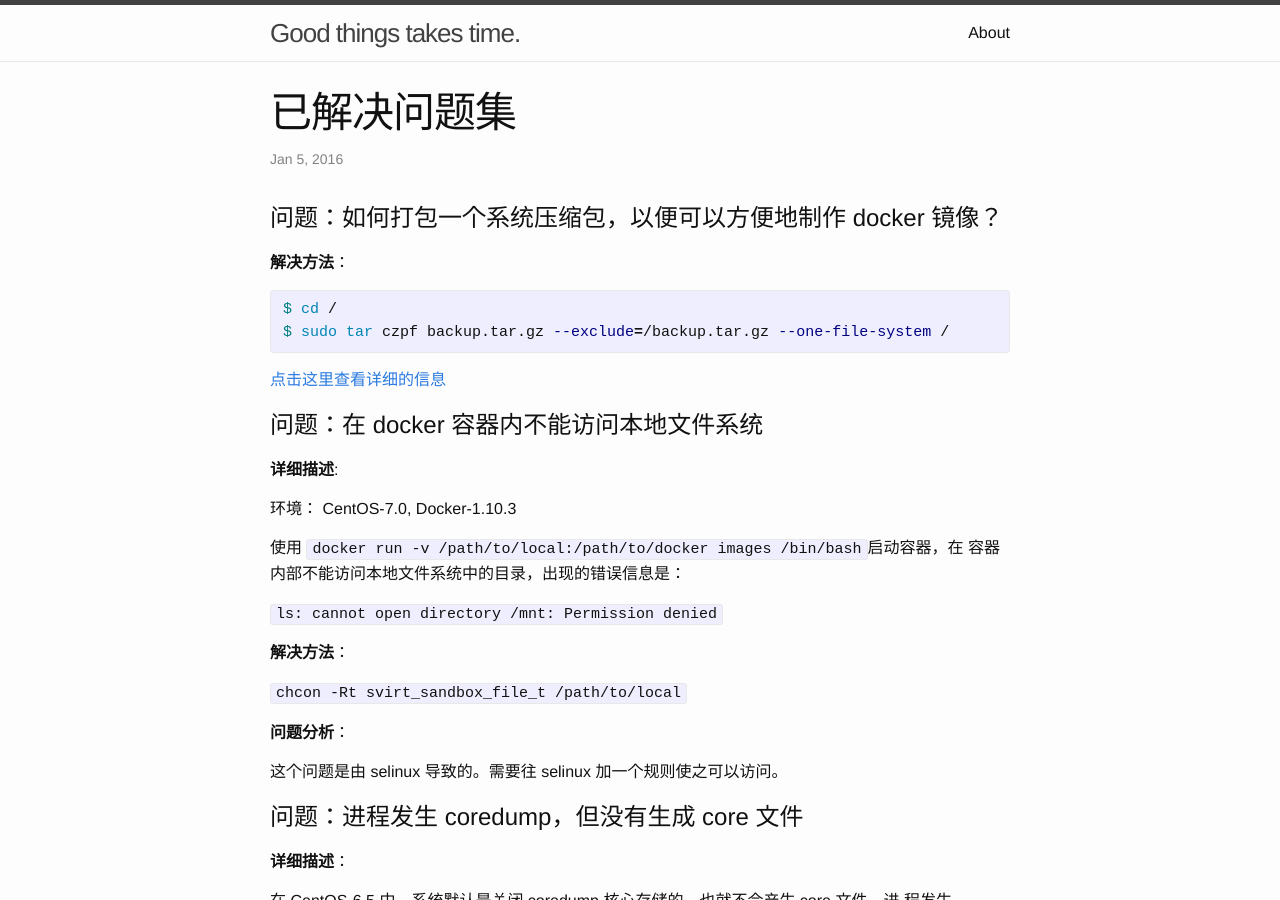
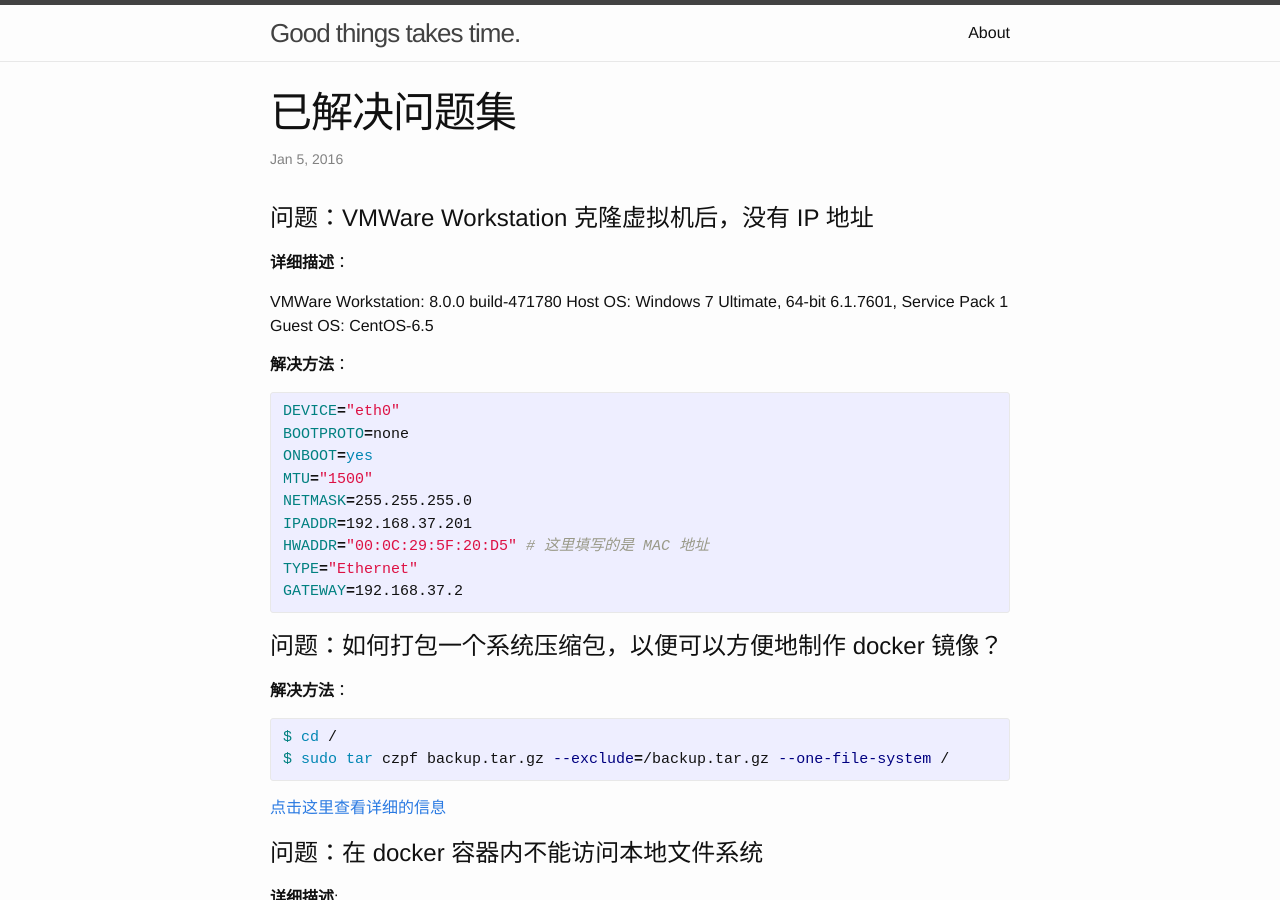
Before and after one commit to mofaph/mofaph.github.io, a Jekyll site: the page built from _posts/2016-01-05-problem-solved.md, in a window 1280 px wide and 900 px high. Built offline with Jekyll 4.4.1, drawn with Linux system fonts in a browser that asks for light colours; Markdown is read by kramdown in place of the engine named in the settings.

Commit message:
problem-solved: 解决虚拟机克隆后，CentOS-6.5 没有 IP 地址的情况

```diff
--- a/_posts/2016-01-05-problem-solved.md
+++ b/_posts/2016-01-05-problem-solved.md
@@ -2,6 +2,28 @@
 title: 已解决问题集
 layout: post
 ---
+
+# 问题：VMWare Workstation 克隆虚拟机后，没有 IP 地址
+
+**详细描述**：
+
+VMWare Workstation: 8.0.0 build-471780
+Host OS: Windows 7 Ultimate, 64-bit 6.1.7601, Service Pack 1
+Guest OS: CentOS-6.5
+
+**解决方法**：
+
+{% highlight bash %}
+DEVICE="eth0"
+BOOTPROTO=none
+ONBOOT=yes
+MTU="1500"
+NETMASK=255.255.255.0
+IPADDR=192.168.37.201
+HWADDR="00:0C:29:5F:20:D5" # 这里填写的是 MAC 地址
+TYPE="Ethernet"
+GATEWAY=192.168.37.2
+{% endhighlight %}
 
 # 问题：如何打包一个系统压缩包，以便可以方便地制作 docker 镜像？
 
```
